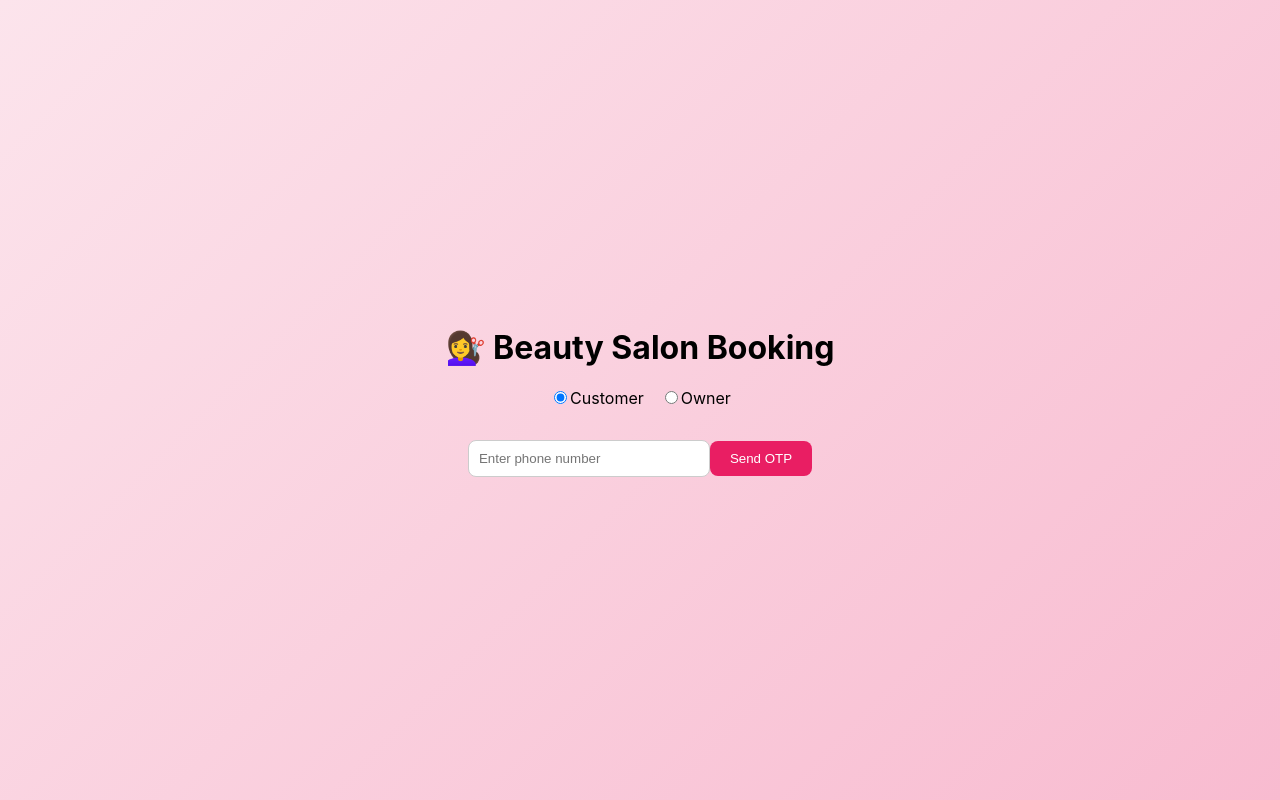
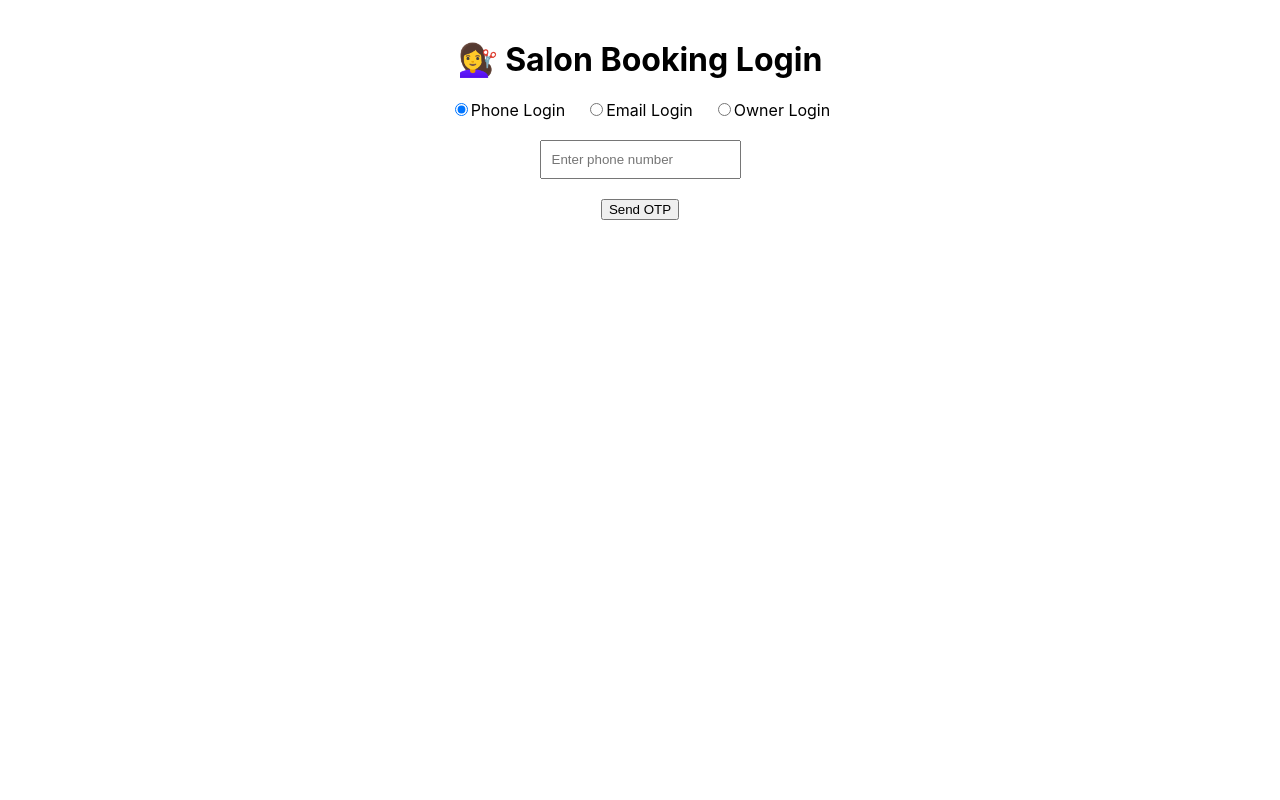
Before and after one commit to Shubham9495/my-hosted-app, a React (Create React App) app: page / in a window 1280 px wide. Built offline with nearby package versions, Linux system fonts and the light colour scheme; no server answers.

Commit message:
Initial commit

```diff
--- a/src/App.js
+++ b/src/App.js
@@ -1,20 +1,35 @@
-import React, { useState } from "react";
-import { BrowserRouter as Router, Routes, Route, Navigate } from "react-router-dom";
-import LoginPage from "./pages/LoginPage.js";
+import React, { useState, useEffect } from "react";
+import { BrowserRouter, Routes, Route, Navigate } from "react-router-dom";
+import { auth } from "./firebase";
+import LoginPage from "./pages/LoginPage";
 import BookingPage from "./pages/BookingPage";
 import OwnerDashboard from "./pages/OwnerDashboard";
+import { onAuthStateChanged } from "firebase/auth";
 
 function App() {
   const [user, setUser] = useState(null);
 
-  const handleLogin = (role, phoneNumber) => {
-    setUser({ role, phoneNumber });
+  // Firebase persists Google login
+  useEffect(() => {
+    const unsubscribe = onAuthStateChanged(auth, (firebaseUser) => {
+      if (firebaseUser) {
+        setUser({ role: "customer", email: firebaseUser.email });
+      }
+    });
+    return unsubscribe;
+  }, []);
+
+  const handleLogin = (role, data) => {
+    setUser({ role, ...data });
   };
 
-  const handleLogout = () => setUser(null);
+  const handleLogout = () => {
+    auth.signOut();
+    setUser(null);
+  };
 
   return (
-    <Router>
+    <BrowserRouter>
       <Routes>
         <Route
           path="/"
@@ -32,7 +47,7 @@ function App() {
         />
         <Route path="*" element={<Navigate to="/" />} />
       </Routes>
-    </Router>
+    </BrowserRouter>
   );
 }
 
--- a/src/pages/BookingPage.js
+++ b/src/pages/BookingPage.js
@@ -18,7 +18,9 @@ function BookingPage({ user, onLogout }) {
 
     try {
         await addDoc(collection(db, "bookings"), {
-        name: user.phoneNumber,
+            name: user.name || user.email,
+            phone: user.phone || "",
+            email: user.email || "",
             service,
             date,
             time,
--- a/src/pages/LoginPage.js
+++ b/src/pages/LoginPage.js
@@ -1,54 +1,64 @@
 import React, { useState } from "react";
-import { auth, RecaptchaVerifier, signInWithPhoneNumber } from "../firebase";
+import {
+  auth,
+  googleProvider,
+  RecaptchaVerifier,
+  signInWithPhoneNumber,
+  db,
+} from "../firebase";
+import { signInWithPopup } from "firebase/auth";
+import { doc, getDoc, setDoc } from "firebase/firestore";
 
 function LoginPage({ onLogin }) {
-  const [role, setRole] = useState("customer");
+  const [loginType, setLoginType] = useState("phone");
+
+  // Phone login fields
   const [phone, setPhone] = useState("");
   const [otp, setOtp] = useState("");
   const [confirmationResult, setConfirmationResult] = useState(null);
-  const [loading, setLoading] = useState(false);
 
-  // For owner login
+  // Email login extra info
+  const [extraInfoNeeded, setExtraInfoNeeded] = useState(false);
+  const [googleUser, setGoogleUser] = useState(null);
+  const [fullName, setFullName] = useState("");
+  const [custPhone, setCustPhone] = useState("");
+
+  // Owner login fields
   const [username, setUsername] = useState("");
   const [password, setPassword] = useState("");
 
+  const [loading, setLoading] = useState(false);
+
+  /* --------------------------- PHONE LOGIN --------------------------- */
+
   const setupRecaptcha = () => {
     if (!window.recaptchaVerifier) {
-      window.recaptchaVerifier = new RecaptchaVerifier(
-        auth,
-        "recaptcha-container",
-        {
-          size: "invisible",
-          callback: () => {
-            console.log("Recaptcha verified");
-          },
-        }
-      );
+      window.recaptchaVerifier = new RecaptchaVerifier(auth, "recaptcha-container", {
+        size: "invisible",
+      });
     }
   };
 
   const sendOtp = async (e) => {
     e.preventDefault();
+
     if (!phone) {
       alert("Enter valid phone number");
       return;
     }
 
-    const fullPhone = phone.startsWith("+") ? phone : "+91" + phone; // change +91 to your country code
+    const fullPhone = phone.startsWith("+") ? phone : "+91" + phone;
+
     setupRecaptcha();
     setLoading(true);
 
     try {
-      const result = await signInWithPhoneNumber(
-        auth,
-        fullPhone,
-        window.recaptchaVerifier
-      );
+      const result = await signInWithPhoneNumber(auth, fullPhone, window.recaptchaVerifier);
       setConfirmationResult(result);
-      alert("OTP sent successfully!");
-    } catch (error) {
-      console.error("Error sending OTP:", error);
-      alert(error.message);
+      alert("OTP Sent!");
+    } catch (e) {
+      console.error(e);
+      alert(e.message);
     } finally {
       setLoading(false);
     }
@@ -56,183 +66,225 @@ function LoginPage({ onLogin }) {
 
   const verifyOtp = async (e) => {
     e.preventDefault();
-    if (!otp) {
-      alert("Enter OTP");
-      return;
-    }
 
-    setLoading(true);
+    if (!otp) return alert("Enter OTP");
+
     try {
       await confirmationResult.confirm(otp);
-      alert("✅ Phone verified successfully!");
-      onLogin("customer", phone);
-    } catch (error) {
-      console.error("OTP Verification Error:", error);
-      alert("Invalid OTP. Please try again.");
+      alert("Login Success!");
+      onLogin("customer", {
+        phone,
+        name: "Customer",   // or ask name after OTP
+      });
+    } catch (e) {
+      alert("Invalid OTP");
+    }
+  };
+
+  /* --------------------------- GOOGLE EMAIL LOGIN --------------------------- */
+
+  const handleGoogleLogin = async () => {
+    try {
+      setLoading(true);
+
+      let result = await signInWithPopup(auth, googleProvider);
+      let user = result.user;
+
+      // Check if user already exists
+      const ref = doc(db, "customers", user.uid);
+      const snap = await getDoc(ref);
+
+      if (snap.exists()) {
+        // returning user → login directly
+        onLogin("customer", {
+            email: user.email,
+            name: snap.data().name,
+            phone: snap.data().phone,
+          });
+      } else {
+        // First-time → ask for name + phone
+        setGoogleUser(user);
+        setExtraInfoNeeded(true);
+      }
+    } catch (e) {
+      console.error(e);
+      alert(e.message);
     } finally {
       setLoading(false);
     }
   };
 
+  const saveGoogleExtraInfo = async () => {
+    if (!fullName || !custPhone) {
+      alert("Enter all fields");
+      return;
+    }
+
+    try {
+      await setDoc(doc(db, "customers", googleUser.uid), {
+        name: fullName,
+        phone: custPhone,
+        email: googleUser.email,
+        createdAt: new Date(),
+      });
+
+      alert("Profile Saved!");
+      onLogin("customer", {
+        email: googleUser.email,
+        name: fullName,
+        phone: custPhone,
+      });
+    } catch (e) {
+      alert("Failed to save details");
+    }
+  };
+
+  /* --------------------------- OWNER LOGIN --------------------------- */
+
   const handleOwnerLogin = (e) => {
     e.preventDefault();
     if (username === "admin" && password === "admin") {
-      alert("✅ Owner logged in!");
-      onLogin("owner", "admin");
+      alert("Owner Login Success");
+      onLogin("owner", {
+        name: "Admin",
+        email: "admin@example.com",
+      });
     } else {
-      alert("❌ Invalid username or password");
+      alert("Invalid Credentials");
     }
   };
 
   return (
-    <div
-      style={{
-        display: "flex",
-        flexDirection: "column",
-        alignItems: "center",
-        justifyContent: "center",
-        height: "100vh",
-        background: "linear-gradient(135deg, #fce4ec, #f8bbd0)",
-        textAlign: "center",
-      }}
-    >
-      <h1>💇‍♀️ Beauty Salon Booking</h1>
+    <div style={{ textAlign: "center", marginTop: "40px" }}>
+      <h1>💇‍♀️ Salon Booking Login</h1>
 
-      {/* Role Selector */}
-      <div style={{ marginBottom: "1rem" }}>
+      {/* -------------------- LOGIN TYPE SELECTOR -------------------- */}
+      <div style={{ marginTop: "20px" }}>
         <label>
           <input
             type="radio"
-            value="customer"
-            checked={role === "customer"}
-            onChange={() => {
-              setRole("customer");
-              setConfirmationResult(null);
-            }}
+            checked={loginType === "phone"}
+            onChange={() => setLoginType("phone")}
           />
-          Customer
+          Phone Login
         </label>
-        <label style={{ marginLeft: "1rem" }}>
+
+        <label style={{ marginLeft: "20px" }}>
           <input
             type="radio"
-            value="owner"
-            checked={role === "owner"}
-            onChange={() => {
-              setRole("owner");
-              setConfirmationResult(null);
-            }}
+            checked={loginType === "email"}
+            onChange={() => setLoginType("email")}
           />
-          Owner
+          Email Login
+        </label>
+
+        <label style={{ marginLeft: "20px" }}>
+          <input
+            type="radio"
+            checked={loginType === "owner"}
+            onChange={() => setLoginType("owner")}
+          />
+          Owner Login
         </label>
       </div>
 
-      {/* Customer Login (OTP Flow) */}
-      {role === "customer" && (
+      {/* -------------------- PHONE LOGIN UI -------------------- */}
+      {loginType === "phone" && (
         <>
           {!confirmationResult ? (
-            <form onSubmit={sendOtp} style={{ marginTop: "1rem" }}>
+            <form onSubmit={sendOtp} style={{ marginTop: "20px" }}>
               <input
                 type="tel"
                 placeholder="Enter phone number"
                 value={phone}
                 onChange={(e) => setPhone(e.target.value)}
-                style={{
-                  padding: "10px",
-                  borderRadius: "8px",
-                  border: "1px solid #ccc",
-                  width: "220px",
-                  marginBottom: "1rem",
-                }}
+                style={{ padding: "10px" }}
               />
-              <button
-                type="submit"
-                style={{
-                  background: "#e91e63",
-                  color: "white",
-                  padding: "10px 20px",
-                  border: "none",
-                  borderRadius: "8px",
-                  cursor: "pointer",
-                }}
-              >
+              <br />
+              <button style={{ marginTop: "20px" }}>
                 {loading ? "Sending..." : "Send OTP"}
               </button>
             </form>
           ) : (
-            <form onSubmit={verifyOtp} style={{ marginTop: "1rem" }}>
+            <form onSubmit={verifyOtp} style={{ marginTop: "20px" }}>
               <input
-                type="text"
                 placeholder="Enter OTP"
                 value={otp}
                 onChange={(e) => setOtp(e.target.value)}
-                style={{
-                  padding: "10px",
-                  borderRadius: "8px",
-                  border: "1px solid #ccc",
-                  width: "220px",
-                  marginBottom: "1rem",
-                }}
+                style={{ padding: "10px" }}
               />
-              <button
-                type="submit"
-                style={{
-                  background: "#4caf50",
-                  color: "white",
-                  padding: "10px 20px",
-                  border: "none",
-                  borderRadius: "8px",
-                  cursor: "pointer",
-                }}
-              >
-                {loading ? "Verifying..." : "Verify OTP"}
-              </button>
+              <br />
+              <button style={{ marginTop: "20px" }}>Verify OTP</button>
             </form>
           )}
         </>
       )}
 
-      {/* Owner Login (Username + Password) */}
-      {role === "owner" && (
-        <form onSubmit={handleOwnerLogin} style={{ marginTop: "1rem" }}>
+      {/* -------------------- EMAIL LOGIN WITH GOOGLE -------------------- */}
+      {loginType === "email" && !extraInfoNeeded && (
+        <button
+          onClick={handleGoogleLogin}
+          style={{
+            marginTop: "20px",
+            padding: "10px 20px",
+            background: "#4285F4",
+            color: "white",
+            border: "none",
+            borderRadius: "5px",
+          }}
+        >
+          {loading ? "Loading..." : "Login with Google"}
+        </button>
+      )}
+
+      {/* FIRST-TIME EMAIL USER EXTRA INFO */}
+      {loginType === "email" && extraInfoNeeded && (
+        <div style={{ marginTop: "20px" }}>
+          <h3>Complete Your Profile</h3>
+
           <input
             type="text"
+            placeholder="Full Name"
+            value={fullName}
+            onChange={(e) => setFullName(e.target.value)}
+            style={{ padding: "10px", marginBottom: "10px" }}
+          />
+          <br />
+
+          <input
+            type="tel"
+            placeholder="Phone Number"
+            value={custPhone}
+            onChange={(e) => setCustPhone(e.target.value)}
+            style={{ padding: "10px", marginBottom: "10px" }}
+          />
+          <br />
+
+          <button onClick={saveGoogleExtraInfo}>Save & Continue</button>
+        </div>
+      )}
+
+      {/* -------------------- OWNER LOGIN UI -------------------- */}
+      {loginType === "owner" && (
+        <form onSubmit={handleOwnerLogin} style={{ marginTop: "20px" }}>
+          <input
             placeholder="Username"
             value={username}
             onChange={(e) => setUsername(e.target.value)}
-            style={{
-              padding: "10px",
-              borderRadius: "8px",
-              border: "1px solid #ccc",
-              width: "220px",
-              marginBottom: "1rem",
-            }}
+            style={{ padding: "10px", marginBottom: "10px" }}
           />
+          <br />
+
           <input
             type="password"
             placeholder="Password"
             value={password}
             onChange={(e) => setPassword(e.target.value)}
-            style={{
-              padding: "10px",
-              borderRadius: "8px",
-              border: "1px solid #ccc",
-              width: "220px",
-              marginBottom: "1rem",
-            }}
+            style={{ padding: "10px" }}
           />
-          <button
-            type="submit"
-            style={{
-              background: "#2196f3",
-              color: "white",
-              padding: "10px 20px",
-              border: "none",
-              borderRadius: "8px",
-              cursor: "pointer",
-            }}
-          >
-            Login
-          </button>
+          <br />
+
+          <button style={{ marginTop: "20px" }}>Login</button>
         </form>
       )}
 
--- a/src/pages/OwnerDashboard.js
+++ b/src/pages/OwnerDashboard.js
@@ -23,7 +23,7 @@ useEffect(() => {
         minHeight: "100vh",
       }}
     >
-      <h2>Welcome, Salon Owner ({user.phoneNumber})</h2>
+      <h2>Welcome, Salon Owner</h2>
       <button
         onClick={onLogout}
         style={{ position: "absolute", right: 20, top: 20 }}
@@ -47,6 +47,7 @@ useEffect(() => {
             <tr>
               <th>Customer</th>
               <th>Service</th>
+              <th>Email</th>
               <th>Date</th>
               <th>Time</th>
             </tr>
@@ -56,6 +57,7 @@ useEffect(() => {
               <tr key={i}>
                 <td>{b.name}</td>
                 <td>{b.service}</td>
+                <td>{b.email}</td>
                 <td>{b.date}</td>
                 <td>{b.time}</td>
               </tr>
```
Also changed, not shown: src/firebase.js (+21 -3 lines). Lines whose indentation alone changed are shown as unchanged.
